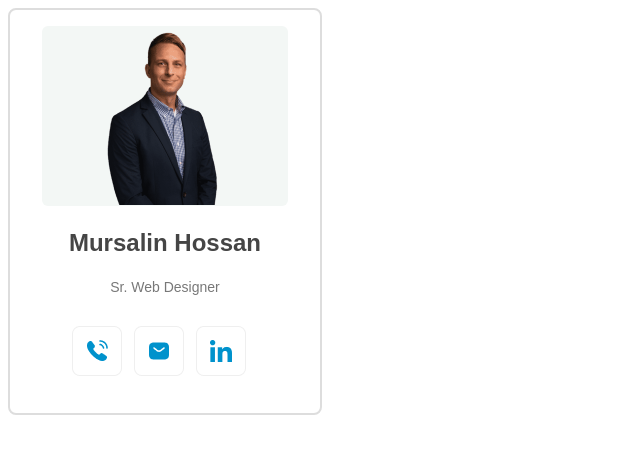
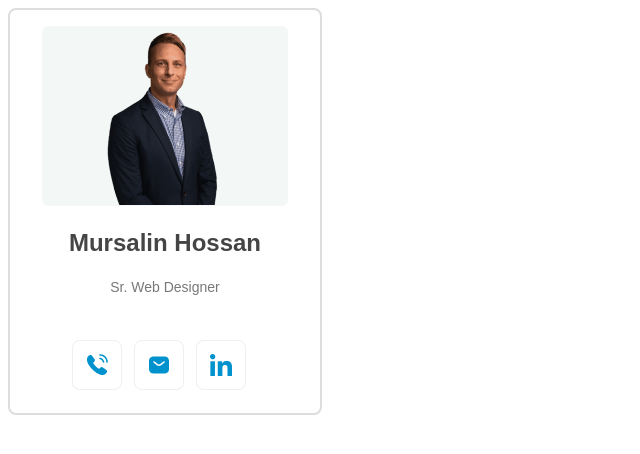
Before and after one commit to asmshahnewaz/projects, a plain HTML site: page team/team.html in a window 1280 px wide. Shown: the whole page, without its empty margins (0-640 px from the left). Drawn offline with Linux system fonts and the light colour scheme.

Commit message:
modified

```diff
--- a/team/style.css
+++ b/team/style.css
@@ -32,9 +32,10 @@ body {
   font-weight: 400;
   line-height: 21px;
   color: #787878;
+  margin-bottom: 28px;
 }
 .icon {
-  margin-top: 28px;
+  padding-top: 14px;
 }
 .icon img {
   margin-right: 12px;
```
